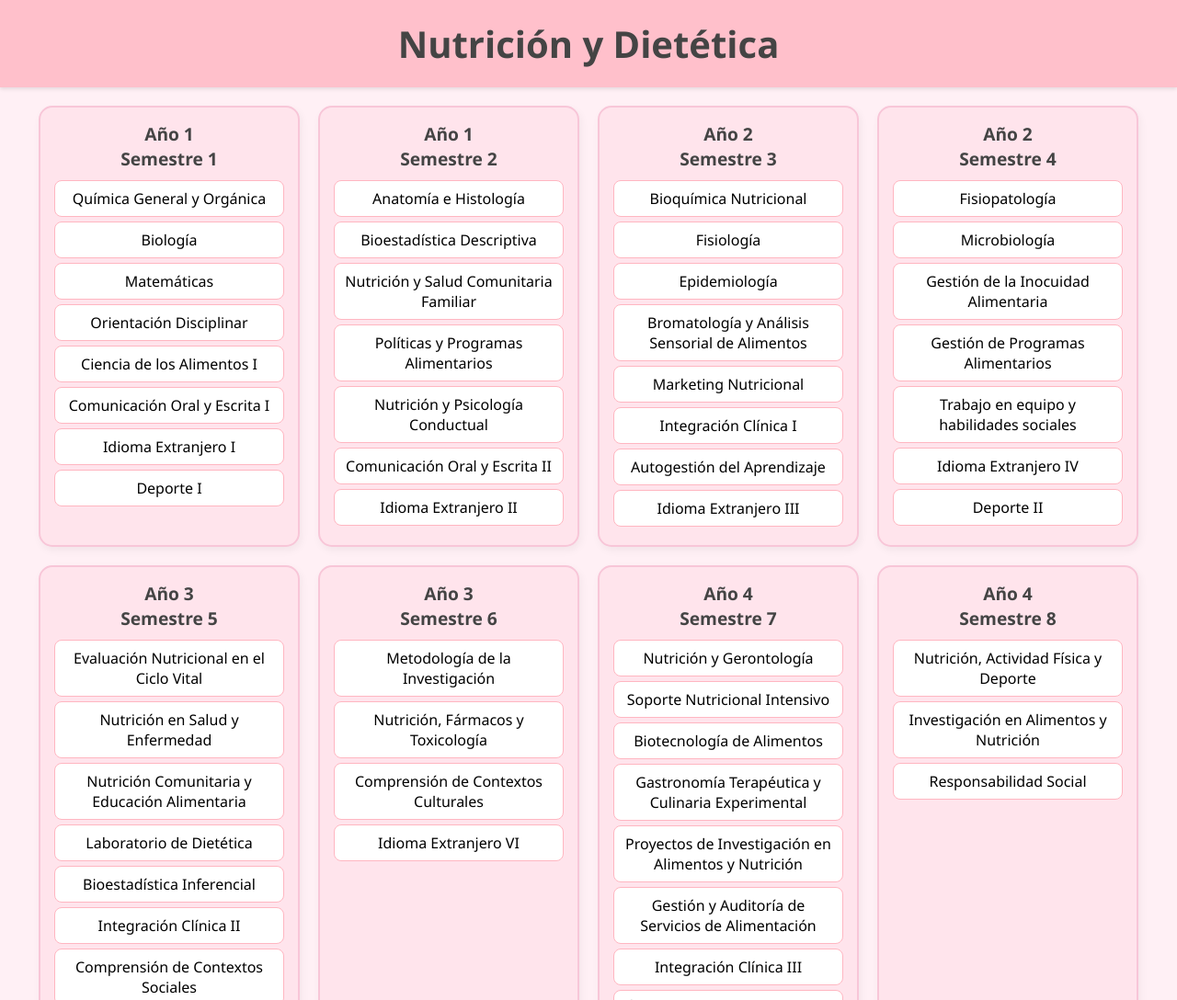
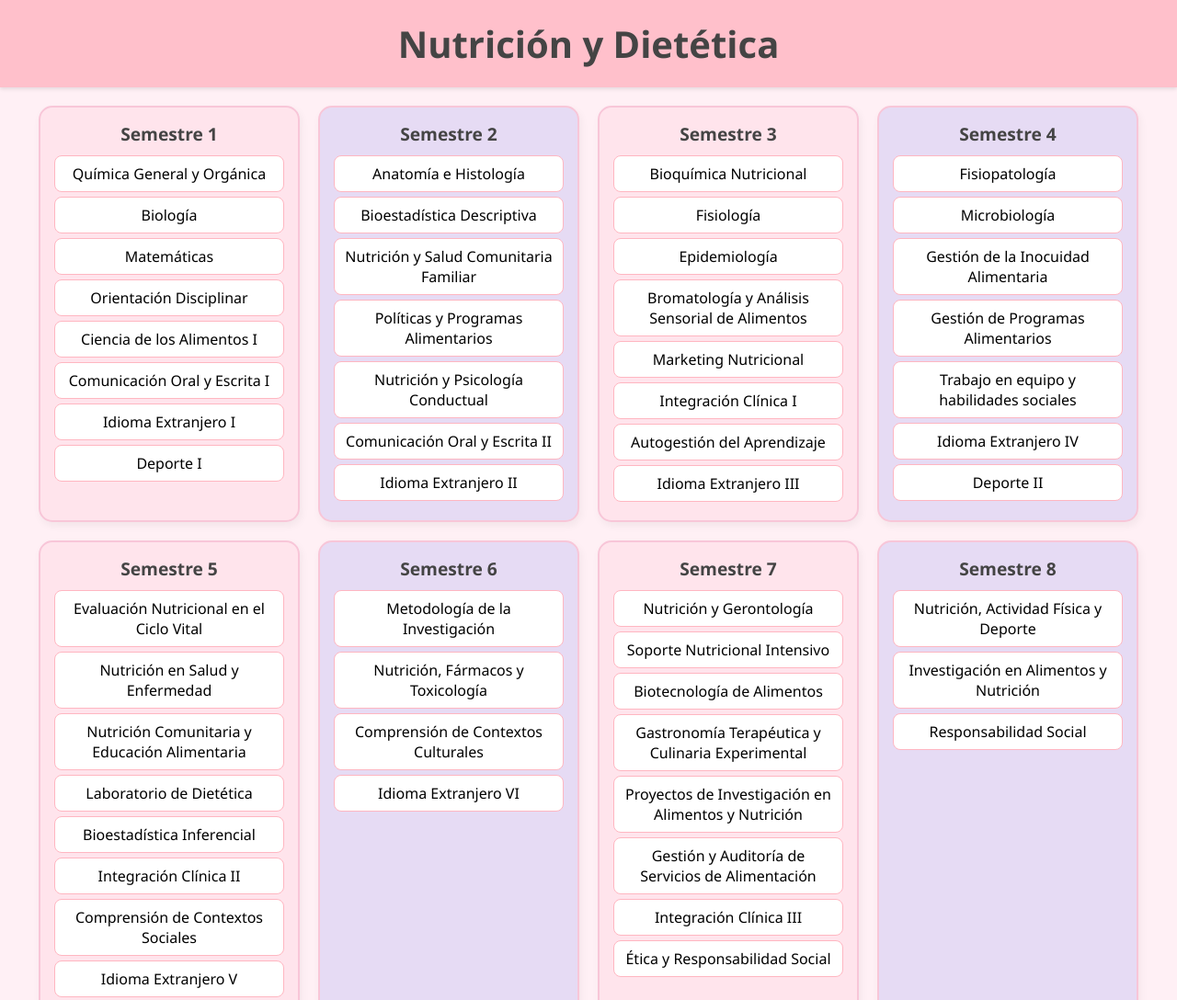
Before and after one commit to vicentrc/dsfdfs, a plain HTML site: page index.html in a window 1280 px wide. Shown: the top 1088 px of the page at 92% size. Drawn offline with Linux system fonts and the light colour scheme.

Commit message:
index.html

```diff
--- a/index.html
+++ b/index.html
@@ -13,6 +13,7 @@
       display: flex;
       flex-direction: column;
       min-height: 100vh;
+      overflow-x: hidden;
     }
 
     header {
@@ -31,15 +32,32 @@
       justify-content: center;
       padding: 20px;
       gap: 20px;
+      opacity: 0;
+      transform: translateY(-30px);
+      animation: slideDown 1s ease forwards;
+    }
+
+    @keyframes slideDown {
+      to {
+        opacity: 1;
+        transform: translateY(0);
+      }
     }
 
     .semestre-box {
-      background-color: #ffe4ec;
       border: 2px solid #f8c6d8;
       border-radius: 15px;
       padding: 15px;
       width: 250px;
       box-shadow: 2px 4px 10px rgba(0,0,0,0.05);
+    }
+
+    .semestre-box:nth-child(even) {
+      background-color: #e6dbf4; /* morado suave */
+    }
+
+    .semestre-box:nth-child(odd) {
+      background-color: #ffe4ec; /* rosado pastel */
     }
 
     .semestre-title {
@@ -82,9 +100,9 @@
 <body>
   <header>Nutrición y Dietética</header>
   <div class="container">
-    <!-- Año 1 -->
+    <!-- Semestres -->
     <div class="semestre-box">
-      <div class="semestre-title">Año 1<br>Semestre 1</div>
+      <div class="semestre-title">Semestre 1</div>
       <div class="cell">Química General y Orgánica</div>
       <div class="cell">Biología</div>
       <div class="cell">Matemáticas</div>
@@ -95,7 +113,7 @@
       <div class="cell">Deporte I</div>
     </div>
     <div class="semestre-box">
-      <div class="semestre-title">Año 1<br>Semestre 2</div>
+      <div class="semestre-title">Semestre 2</div>
       <div class="cell">Anatomía e Histología</div>
       <div class="cell">Bioestadística Descriptiva</div>
       <div class="cell">Nutrición y Salud Comunitaria Familiar</div>
@@ -104,10 +122,8 @@
       <div class="cell">Comunicación Oral y Escrita II</div>
       <div class="cell">Idioma Extranjero II</div>
     </div>
-
-    <!-- Año 2 -->
     <div class="semestre-box">
-      <div class="semestre-title">Año 2<br>Semestre 3</div>
+      <div class="semestre-title">Semestre 3</div>
       <div class="cell">Bioquímica Nutricional</div>
       <div class="cell">Fisiología</div>
       <div class="cell">Epidemiología</div>
@@ -118,7 +134,7 @@
       <div class="cell">Idioma Extranjero III</div>
     </div>
     <div class="semestre-box">
-      <div class="semestre-title">Año 2<br>Semestre 4</div>
+      <div class="semestre-title">Semestre 4</div>
       <div class="cell">Fisiopatología</div>
       <div class="cell">Microbiología</div>
       <div class="cell">Gestión de la Inocuidad Alimentaria</div>
@@ -127,10 +143,8 @@
       <div class="cell">Idioma Extranjero IV</div>
       <div class="cell">Deporte II</div>
     </div>
-
-    <!-- Año 3 -->
     <div class="semestre-box">
-      <div class="semestre-title">Año 3<br>Semestre 5</div>
+      <div class="semestre-title">Semestre 5</div>
       <div class="cell">Evaluación Nutricional en el Ciclo Vital</div>
       <div class="cell">Nutrición en Salud y Enfermedad</div>
       <div class="cell">Nutrición Comunitaria y Educación Alimentaria</div>
@@ -141,16 +155,14 @@
       <div class="cell">Idioma Extranjero V</div>
     </div>
     <div class="semestre-box">
-      <div class="semestre-title">Año 3<br>Semestre 6</div>
+      <div class="semestre-title">Semestre 6</div>
       <div class="cell">Metodología de la Investigación</div>
       <div class="cell">Nutrición, Fármacos y Toxicología</div>
       <div class="cell">Comprensión de Contextos Culturales</div>
       <div class="cell">Idioma Extranjero VI</div>
     </div>
-
-    <!-- Año 4 -->
     <div class="semestre-box">
-      <div class="semestre-title">Año 4<br>Semestre 7</div>
+      <div class="semestre-title">Semestre 7</div>
       <div class="cell">Nutrición y Gerontología</div>
       <div class="cell">Soporte Nutricional Intensivo</div>
       <div class="cell">Biotecnología de Alimentos</div>
@@ -161,15 +173,13 @@
       <div class="cell">Ética y Responsabilidad Social</div>
     </div>
     <div class="semestre-box">
-      <div class="semestre-title">Año 4<br>Semestre 8</div>
+      <div class="semestre-title">Semestre 8</div>
       <div class="cell">Nutrición, Actividad Física y Deporte</div>
       <div class="cell">Investigación en Alimentos y Nutrición</div>
       <div class="cell">Responsabilidad Social</div>
     </div>
-
-    <!-- Año 5 -->
     <div class="semestre-box">
-      <div class="semestre-title">Año 5<br>Semestre 9</div>
+      <div class="semestre-title">Semestre 9</div>
       <div class="cell">Internado Profesional</div>
     </div>
   </div>
```
